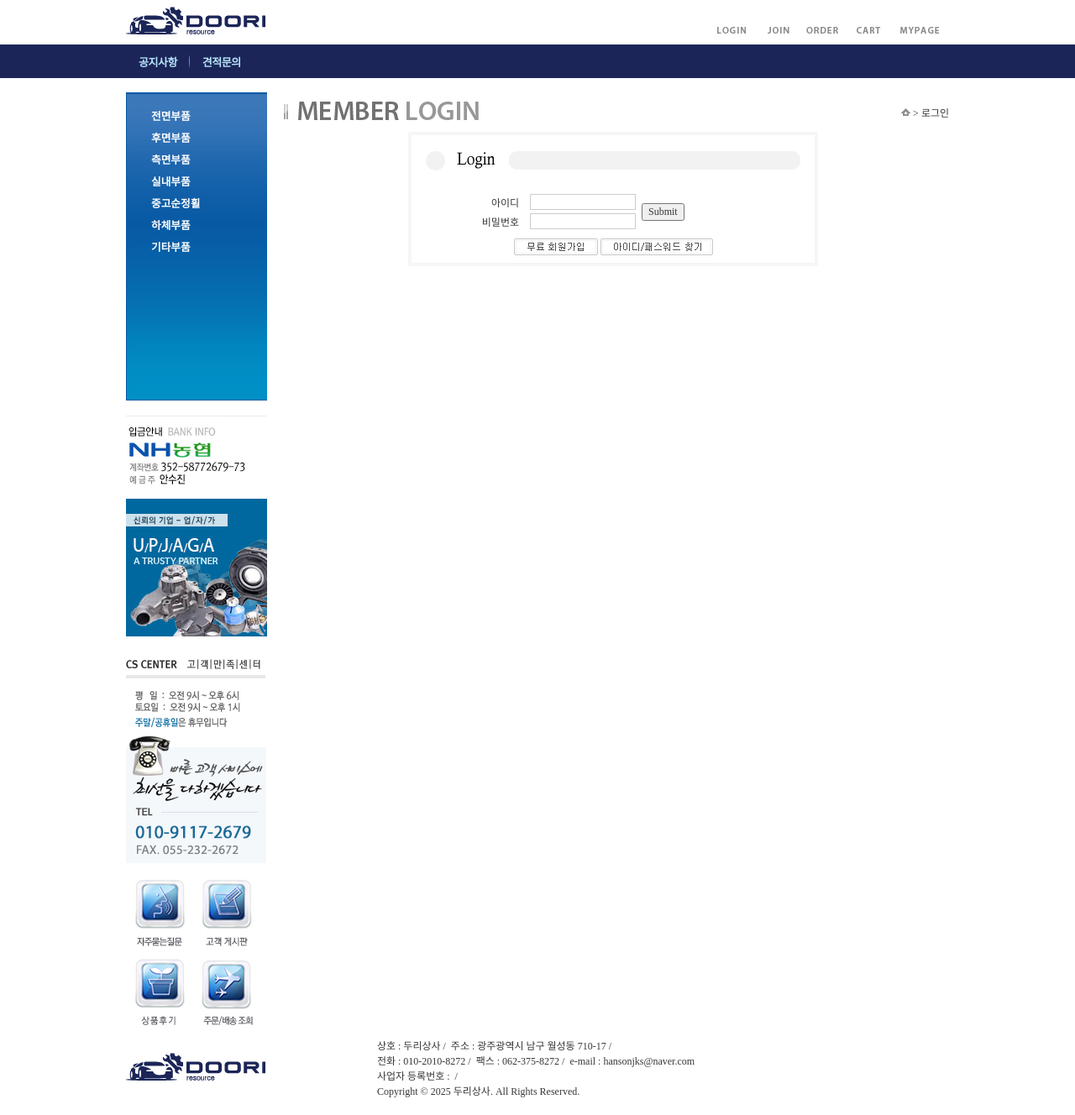
After one commit to gi990406/doori, a Django app: page /user/login/ in a window 1280 px wide. The commit adds this page. Shown: the whole page at 84% size. Run offline with Django 4.2, Linux system fonts and the light colour scheme; data that the repository does not hold is empty; parts of the project's set-up code (start-up, migrations or seed data) failed here and were passed over.

Commit message:
feat: 로그인 구현

```diff
--- a/doori/urls.py
+++ b/doori/urls.py
@@ -25,6 +25,7 @@ urlpatterns = [
     path('summernote/', include('django_summernote.urls')),
     path('', views.home, name="index"),
     path('about/company/', views.about, name="company"),
+    path('user/', include("user.urls")),
     path('community/', include("community.urls")),
     path('parts/', include("parts.urls")),
 ] + static(settings.MEDIA_URL, document_root=settings.MEDIA_ROOT)
--- a/templates/base.html
+++ b/templates/base.html
@@ -39,12 +39,21 @@
           </td>
           <td width="490" align="right" valign="bottom">
             <!--메뉴1 시작-->
-            <a href="">
-              <img src="{% static "images/menubar/login.gif" %}"
-                   width=""
-                   height=""
-                   alt="로그인">
-            </a>
+            {% if request.user.is_authenticated %}
+              <a href="{% url "user:logout" %}">
+                <img src="{% static "images/menubar/logout.gif" %}"
+                     width=""
+                     height=""
+                     alt="로그아웃">
+              </a>
+            {% else %}
+              <a href="{% url "user:login" %}">
+                <img src="{% static "images/menubar/login.gif" %}"
+                     width=""
+                     height=""
+                     alt="로그인">
+              </a>
+            {% endif %}
             <a href="">
               <img src="{% static "images/menubar/join.gif" %}"
                    width=""
--- /dev/null
+++ b/templates/user/login.html
@@ -0,0 +1,119 @@
+{% extends "../base.html" %}
+{% load static %}
+{% block content %}
+  <td width="800" valign="top">
+    <!--타이틀시작-->
+    <table width="100%" border="0" cellspacing="0" cellpadding="0">
+      <tbody>
+        <tr>
+          <td class="t01">
+            <img src="{% static "images/account/title_m1.gif" %}"
+                 width=""
+                 height=""
+                 alt="">
+          </td>
+          <td class="t02" align="right">
+            <img src="{% static "images/icon/home.gif" %}" width="" height="" alt="">
+            &gt; 로그인
+          </td>
+        </tr>
+        <tr>
+          <td colspan="2" class="t03"></td>
+        </tr>
+      </tbody>
+    </table>
+    <!--/ 타이틀시작-->
+    <!-- 컨텐츠 -->
+    <form method="post"
+          action="{% url 'user:login' %}"
+          autocomplete="off"
+          style="padding:0px">
+      {% csrf_token %}
+      <table cellpadding="2" bgcolor="#F6F6F6" align="center">
+        <tbody>
+          <tr>
+            <td>
+              <table width="480" bgcolor="#FFFFFF" cellpadding="0" border="0">
+                <tbody>
+                  <tr>
+                    <td align="center" height="60">
+                      <img src="{% static "images/account/title_login.gif" %}"
+                           width=""
+                           height=""
+                           alt="">
+                    </td>
+                  </tr>
+                  {% if error %}
+                    <tr>
+                      <td align="center" style="color:red; padding:10px;">{{ error }}</td>
+                    </tr>
+                  {% endif %}
+                  <tr>
+                    <td>
+                      <table>
+                        <tbody>
+                          <tr>
+                            <td>
+                              <table>
+                                <tbody>
+                                  <tr>
+                                    <td width="120" align="right">아이디</td>
+                                    <td>
+                                      &nbsp;&nbsp;
+                                      <input class="ed" maxlength="20" size="15" name="user_id" required value="">
+                                    </td>
+                                  </tr>
+                                  <tr>
+                                    <td width="120" align="right">비밀번호</td>
+                                    <td>
+                                      &nbsp;&nbsp;
+                                      <input type="password"
+                                             class="ed"
+                                             maxlength="20"
+                                             size="15"
+                                             name="password"
+                                             required
+                                             value="">
+                                    </td>
+                                  </tr>
+                                </tbody>
+                              </table>
+                            </td>
+                            <td>
+                              <input type="submit"
+                                     src="{% static "images/account/btn_confirm.gif" %}"
+                                     border="0"
+                                     align="absmiddle">
+                            </td>
+                          </tr>
+                        </tbody>
+                      </table>
+                    </td>
+                  </tr>
+                  <tr>
+                    <td height="30" align="center">
+                      <a href="./register.php">
+                        <img src="{% static "images/account/btn_member_join.gif" %}"
+                             border="0"
+                             width=""
+                             height=""
+                             alt="">
+                      </a>
+                      <a href="javascript:;" onclick="win_password_lost();">
+                        <img src="{% static "images/account/btn_passfind.gif" %}"
+                             border="0"
+                             width=""
+                             height=""
+                             alt="">
+                      </a>
+                    </td>
+                  </tr>
+                </tbody>
+              </table>
+            </td>
+          </tr>
+        </tbody>
+      </table>
+    </form>
+  </td>
+{% endblock content %}
--- a/user/urls.py
+++ b/user/urls.py
@@ -4,4 +4,6 @@ from . import views
 app_name = 'user'
 
 urlpatterns = [
+    path('login/', views.login, name="login"),
+    path('logout/', views.logout, name='logout'),
 ]
--- a/user/views.py
+++ b/user/views.py
@@ -1,4 +1,4 @@
-from django.shortcuts import redirect
+from django.shortcuts import redirect, render
 
 # 회원가입 import
 from .forms import RegisterForm
@@ -9,6 +9,9 @@ from django.urls import reverse
 from django.http import HttpResponseRedirect
 from django.conf import settings
 from .models import Terms_and_condition
+
+# 로그인 import
+from django.contrib.auth import authenticate, logout as logout_user, login as auth_login
 
 # Create your views here.
 class RegisterView(CreateView):
@@ -36,3 +39,30 @@ class RegisterView(CreateView):
         context['terms'] = Terms_and_condition.objects.filter(id=1).get()
 
         return context
+
+def login(request):
+    # 이미 로그인한 경우: 로그인 페이지 접근 차단
+    if request.user.is_authenticated:
+        return redirect('/')  # 또는 settings.LOGIN_REDIRECT_URL
+
+    if request.method == 'POST':
+        user_id = request.POST.get('user_id')
+        password = request.POST.get('password')
+
+        user = authenticate(request, username=user_id, password=password)
+
+        if user is not None:
+            auth_login(request, user)
+            return redirect('/')  # ✅ 홈 URL name
+        elif user_id == '':
+            return render(request, 'user/login.html', {'error': '아이디를 입력해주세요.'})
+        elif password == '':
+            return render(request, 'user/login.html', {'error': '비밀번호를 입력해주세요.'})
+        else:
+            return render(request, 'user/login.html', {'error': '아이디 또는 비밀번호가 잘못되었습니다.'})
+
+    return render(request, 'user/login.html')
+
+def logout(request):
+    logout_user(request)
+    return redirect('/')
```
Also changed, not shown: static/images/account/btn_confirm.gif (added), static/images/account/btn_member_join.gif (added), static/images/account/btn_passfind.gif (added), static/images/account/title_login.gif (added), static/images/account/title_m1.gif (added), static/images/menubar/logout.gif (added), templates/user/register.html (added).
